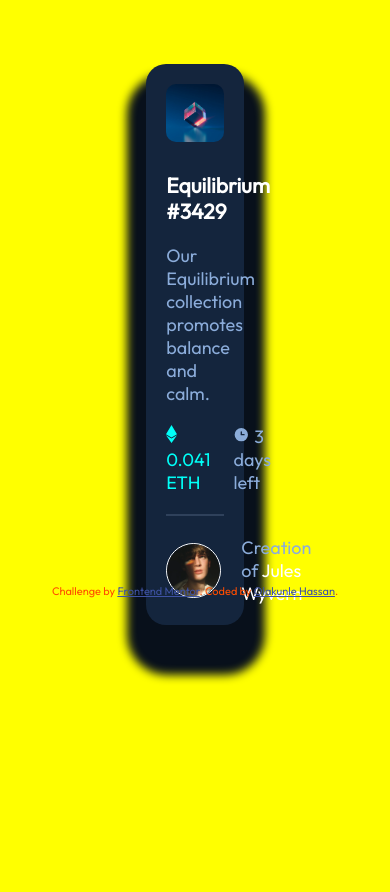
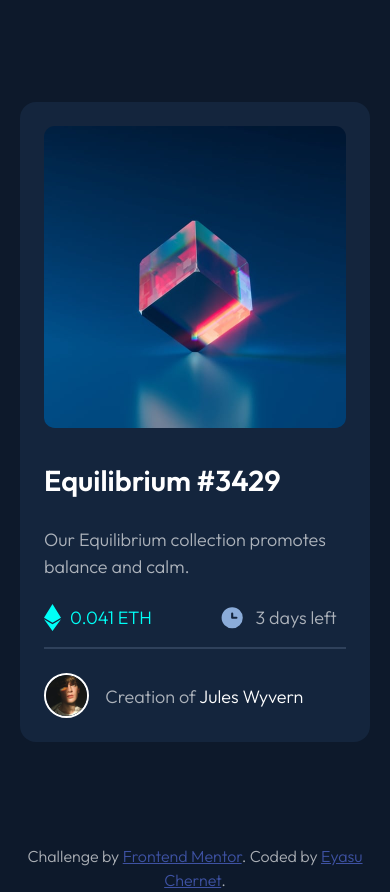
Before and after one commit to kaylezy/nft-preview-card, a plain HTML site: page index.html in a window 390 px wide. Before the commit the page ends 844 px from the top, so only its background shows below. Drawn offline with Linux system fonts and the light colour scheme.

Commit message:
finishing the responsiveness

```diff
--- a/index.html
+++ b/index.html
@@ -1,43 +1,54 @@
+
 <!DOCTYPE html>
 <html lang="en">
-  <head>
-    <meta charset="UTF-8" />
-    <meta name="viewport" content="width=device-width, initial-scale=1.0" />
-    <!-- displays site properly based on user's device -->
-    <link rel="icon" type="image/png" sizes="32x32" href="./images/favicon-32x32.png" />
-    <link rel="stylesheet" href="style.css" />
-    <link rel="stylesheet" href="https://fonts.googleapis.com/css?family=Outfit">
-    <title>Frontend Mentor | NFT preview card component</title>
-  </head>
-  <body>
+<head>
+  <meta charset="UTF-8">
+  <meta name="viewport" content="width=device-width, initial-scale=1.0"> <!-- displays site properly based on user's device -->
 
-      <section class="nft-card">
-        <section class="image-section">
-          <div class="fade"><span class="icon"><svg width="48" height="48" xmlns="http://www.w3.org/2000/svg"><g fill="none" fill-rule="evenodd"><path d="M0 0h48v48H0z"/><path d="M24 9C14 9 5.46 15.22 2 24c3.46 8.78 12 15 22 15 10.01 0 18.54-6.22 22-15-3.46-8.78-11.99-15-22-15Zm0 25c-5.52 0-10-4.48-10-10s4.48-10 10-10 10 4.48 10 10-4.48 10-10 10Zm0-16c-3.31 0-6 2.69-6 6s2.69 6 6 6 6-2.69 6-6-2.69-6-6-6Z" fill="#FFF" fill-rule="nonzero"/></g></svg></span></div>
-          <img src="images/image-equilibrium.jpg" alt="nft-image">
-        </section>
+  <link rel="icon" type="image/png" sizes="32x32" href="./images/favicon-32x32.png">
+  <link rel="stylesheet" href="style.css">
+  <title>Frontend Mentor | NFT preview card component</title>
+<script type="text/javascript" src="https://gc.kis.v2.scr.kaspersky-labs.com/FD126C42-EBFA-4E12-B309-BB3FDD723AC1/main.js?attr=zYxdRGmGFp5sph51NtlnDsoIXwaxFnfrvO5I0h5fsXx6nl0Zkvg4opk6RxaNaoweFD9r8JEQvzYF6_ZCgZgsck9SLKTbxDqOCXsiI1GC7RSdTksXn3friLll3_Nqm-lT" charset="UTF-8"></script></head>
+<body>
 
-        <section class="equilibrium-section">
-          <h1 class="heading">Equilibrium #3429</h1>
-          <p>Our Equilibrium collection promotes balance and calm.</p>
-          <div class="left-right">
-            <p class="left"> <span class="eth-left"><svg width="11" height="18" xmlns="http://www.w3.org/2000/svg"><path d="M11 10.216 5.5 18 0 10.216l5.5 3.263 5.5-3.262ZM5.5 0l5.496 9.169L5.5 12.43 0 9.17 5.5 0Z" fill="#00FFF8"/></svg></span> 0.041 ETH</p>
-            <p class="right"> <span class="clock-right"><svg width="17" height="17" xmlns="http://www.w3.org/2000/svg"><path d="M8.305 2.007a6.667 6.667 0 1 0 0 13.334 6.667 6.667 0 0 0 0-13.334Zm2.667 7.334H8.305a.667.667 0 0 1-.667-.667V6.007a.667.667 0 0 1 1.334 0v2h2a.667.667 0 0 1 0 1.334Z" fill="#8BACD9"/></svg></span> 3 days left</p>
-          </div>
-        </section>
-<hr>
-        <div class="avatar-section">
-          <img src="images/image-avatar.png" alt="" class="avatar">
-          <p class="avatar-name">Creation of  <span class="name">Jules Wyvern</span> </p>
-        </div>
-      </section>
+  <div class="container">
+    <main class="card">
 
-      <div class="attribution">
-        Challenge by
-        <a href="https://www.frontendmentor.io?ref=challenge" target="_blank"
-          >Frontend Mentor</a
-        >. Coded by <a href="#">Olakunle Hassan</a>.
+      <article class="item_image">
+        <a href="#"> <img src="./images/image-equilibrium.jpg" alt="photo of equilibrium nft"></a>
+      </article>
+
+      <article class="item_info">
+        <a href="#">
+          <h1 class="item_title">Equilibrium #3429</h1>
+        </a>
+        <p class="item_description">Our Equilibrium collection promotes balance and calm.</p>
+      </article>
+
+    <article class="sale_info">
+      <div class="price">
+        <img src="./images/icon-ethereum.svg" alt="logo of ethereum">
+        <p>0.041 ETH</p>
+      </div>
+      <div class="time-left">
+        <img src="./images/icon-clock.svg" alt="image of a clock">
+        <p>3 days left</p>
       </div>
 
-  </body>
+    </article>
+
+    <article class="artist">
+        <img src="./images/image-avatar.png" alt="artist image">
+        <p> Creation of
+          <a href="#"><span class="artist_name"> Jules Wyvern</span></a>
+        </p>
+    </article>
+    </main>
+  </div>
+
+  <footer class="attribution">
+    Challenge by <a href="https://www.frontendmentor.io?ref=challenge" target="_blank">Frontend Mentor</a>.
+    Coded by <a href="#">Eyasu Chernet</a>.
+  </footer>
+</body>
 </html>
--- a/style.css
+++ b/style.css
@@ -1,126 +1,176 @@
-*{
-  box-sizing: border-box;
-  margin: 0;
-  padding: 0;
+/*
+=======
+    Google-font import
+=======
+*/
+@import url('https://fonts.googleapis.com/css2?family=Outfit:wght@300;400;600&display=swap');
+
+/*
+=======
+    CSS Reset
+=======
+*/
+
+*, *::before, *::after {
+    box-sizing: border-box;
+}
+* {
+    margin: 0;
+}
+html, body {
+    height: 100%;
+}
+body {
+    line-height: 1.5;
+    -webkit-font-smoothing: antialiased;
+}
+input, button, textarea, select {
+    font: inherit;
+}
+p, h1, h2, h3, h4, h5, h6 {
+    overflow-wrap: break-word;
+}
+#root, #__next {
+    isolation: isolate;
 }
 
-body {
-  font-family: Outfit;
-  background-color: hsl(217, 54%, 11%);
-  font-size: 18px;
-  font-weight: 300, 400, 600;
+:root{
+    --cyan:hsl(178, 100%, 50%);
+    --soft-blue:hsl(215, 51%, 70%);
+    --dark-blue:hsl(215, 32%, 27%);
+    --darker-blue:hsl(216, 50%, 16%);
+    --darkest-blue:hsl(217, 54%, 11%);
+    --white:hsl(0,0%,100%,0.65);
+    --whiter:hsl(0,0%,100%);
 }
 
-.nft-card {
-  position: relative;
-  top: 4rem;
-  background-color: hsl(216, 50%, 16%);
-  border-radius: 20px;
-  margin: auto;
-  width: 25%;
-  padding: 20px;
-  box-shadow: 1px 30px 10px 20px hsl(216, 53%, 7%);
+/*
+    =======
+    General styling
+    =======
+*/
+body{
+    background-color: var(--darkest-blue);
+    font-family: 'Outfit', sans-serif;
+    font-size: 1.125rem;
+    font-weight: 300;
+    min-height: 100vh;
+    color:var(--white);
+}
+.container,
+.sale_info,
+.price,
+.time-left,
+.artist
+{
+    display: flex;
+}
+.container{
+    max-width:90rem;
+    min-height: 100vh;
+    margin: 0 auto;
+    justify-content: center;
+    align-items: center;
+}
+.card{
+    max-width:21.875rem;
+    padding:1.5rem;
+    margin: 1rem;
+    background-color:var(--darker-blue);
+    border-radius: 1rem;
 }
 
-.image-section img {
-  display: block;
-  margin-left: auto;
-  margin-right: auto;
-  width: 100%;
-  border-radius: 10px;
-  margin-bottom: 30px;
+
+/*
+=======
+    Item image style
+=======
+*/
+.item_image img{
+    width:100%;
+    height:100%;
+    border-radius: 0.675rem;
+}
+.item_image a{
+    display: block;
+    position: relative;
+}
+.item_image a:hover::before{
+    content: '';
+    position: absolute;
+    top:0%;
+    left:0%;
+    width:100%;
+    height:98%;
+    border-radius: 0.675rem;
+    background-color: hsl(178, 100%, 50%,0.4);
+    background-image: url(../images/icon-view.svg );
+    background-position: center;
+    background-repeat: no-repeat;
 }
 
-h1 {
-  color: hsl(0, 0%, 100%);
-  margin-bottom: 20px;
+.item_title,
+.item_description,
+.sale_info,
+.artist{
+    padding-top:1.5rem;
 }
 
-p {
-  color: hsl(215, 51%, 70%);
+/*
+    ========
+        Item info style
+    ========
+*/
+.item_title{
+    font-size: 1.8rem;
+    font-weight: 600;
+    width:90%;
+    color:var(--whiter)
 }
+.item_info a{text-decoration: none;}
+.item_info a h1:hover{color:hsl(178, 100%, 50%,0.6);}
 
-.equilibrium-section{
-  display: flex;
-  flex-direction: column;
+/*
+    ========
+        Sale info style
+    ========
+*/
+.sale_info{
+    padding-bottom: 1rem;
+    gap:3rem;
+    border-bottom: 2px solid var(--dark-blue);
 }
+.price,
+.time-left{
+    flex: 50;
+}
+.price img,
+.time-left img{
+    height: 100%;
+    padding-right:0.6rem ;
+}
+.price p{color:var(--cyan);}
 
-.left-right{
-  margin-top: 20px;
-  display: flex;
-  gap: 40%;
-  align-items: center;
+/*
+    ========
+    Artist style
+    ========
+*/
+.artist img{
+    width: 15%;
+    border:2px solid var(--whiter);
+    border-radius: 50%
 }
+.artist p a{text-decoration: none;}
+.artist p a span:hover{color:hsl(178, 100%, 50%,0.6);}
+.artist p{padding: 0.6rem 0 0 1rem;}
+.artist_name{color:var(--whiter);}
 
-.left {
-  color: hsl(178, 100%, 50%);
-}
-
-hr {
-  border: 1px solid hsl(215, 32%, 27%);
-  margin-top: 20px;
-  margin-bottom: 20px;
-}
-
-.avatar-section{
-  display: flex;
-  align-items: center;
-  flex-direction: row;
-  gap: 20px
-}
-
-.avatar {
-  border: 1px solid hsl(0, 0%, 100%);
-  border-radius: 100%;
-  width: 55px;
-}
-
-.name {
-  color: hsl(0, 0%, 100%);
-}
-
-.fade {
-  position: absolute;
-  z-index: 1;
-  width: 90%;
-  height: 53%;
-  border-radius: 10px;
-  cursor: pointer;
-  display: flex;
-  justify-content: center;
-align-items: center;
-}
-
-.fade:hover {
-  background-color: hsl(178, 100%, 50%, 0.4);
-}
-.icon{
-  opacity: 0;
-}
-.fade:hover .icon{
-  opacity: 1;
-}
-
-h1:hover,
-.name:hover {
-  cursor: pointer;
-  color: hsl(178, 100%, 50%);
-}
 
 .attribution {
-  position: relative;
-  margin-top: 6%;
-  top: 20%;
-  font-size: 11px;
-  text-align: center;
+    font-size: 1rem;
+    text-align: center;
 }
 .attribution a {
-  color: hsl(228, 45%, 44%);
+    color: hsl(228, 45%, 44%);
 }
-
-@media screen and (max-width: 400px) {
-  body {
-    background-color: yellow;
-    color: hsl(18, 100%, 50%);
-  }
-}
```
Also changed, not shown: 1 other file.
